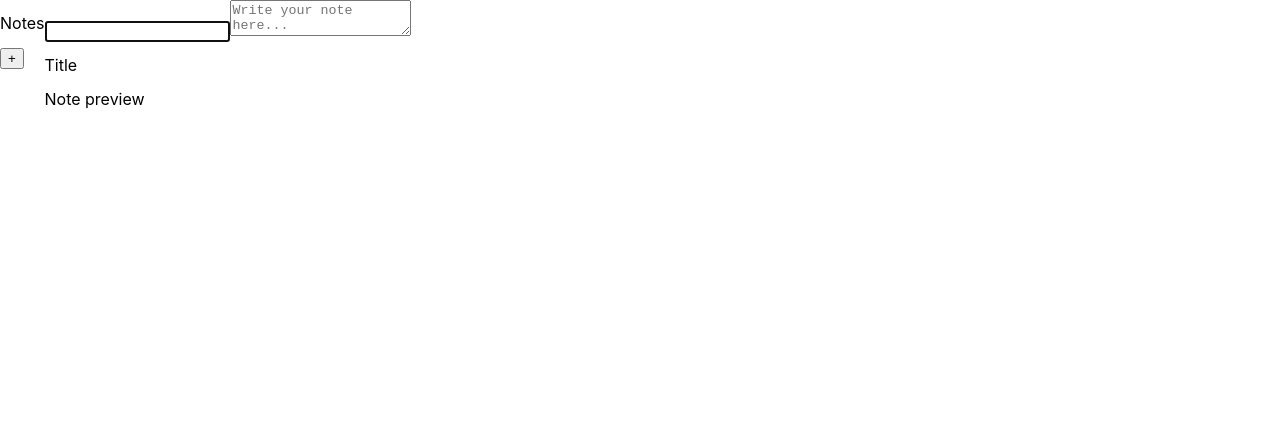
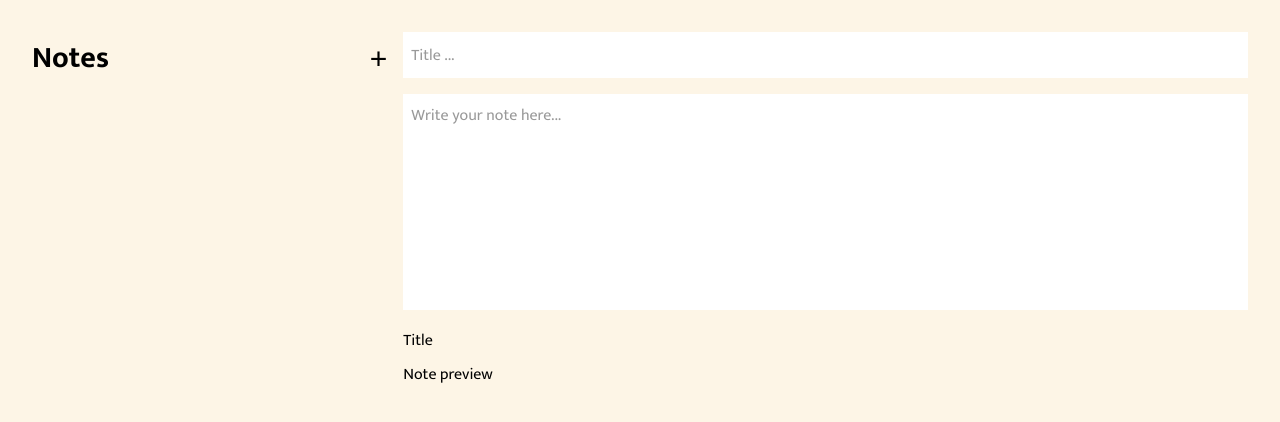
Before and after one commit to onikaChorba/noteMacIOS, a React (Create React App) app: page / in a window 1280 px wide. Shown: the top 422 px of the page. Built offline with nearby package versions, Linux system fonts and the light colour scheme.

Commit message:
style: add style section sidebar and workspace

```diff
--- a/package.json
+++ b/package.json
@@ -11,6 +11,7 @@
     "context": "^3.0.7",
     "react": "^18.2.0",
     "react-dom": "^18.2.0",
+    "react-native": "^0.71.8",
     "react-scripts": "5.0.1",
     "react-uuid": "^2.0.0",
     "sass": "^1.62.1",
--- a/src/App.js
+++ b/src/App.js
@@ -1,11 +1,11 @@
 import { useState } from "react";
 import uuid from "react-uuid";
-import Sidebar from "./components/Sidebar";
-import Workspace from "./components/Workspace";
+import Sidebar from "./components/Sidebar/Sidebar";
+import Workspace from "./components/Workspace/Workspace";
 
 function App() {
   const [notes, setNotes] = useState([]);
-
+  const [activeNote, setActiveNote] = useState(false);
   const onAddNote = () => {
     console.log("Add Note");
     const newNote = {
@@ -19,7 +19,7 @@ function App() {
     setNotes(notes.filter((note) => note.id !== idToDelete));
   };
   return (
-    <div className="App" style={{ display: "flex" }}>
+    <div className="app mainContainer">
       <Sidebar
         notes={notes}
         onAddNote={onAddNote}
--- a/src/components/Sidebar.jsx
+++ b/src/components/Sidebar/Sidebar.jsx
@@ -1,23 +1,31 @@
 import React from "react";
-
+import "./Sidebar.scss";
 export default function Sidebar({ notes, onAddNote, onDeleteNote }) {
   return (
-    <div>
+    <div className="sidebar">
       <div className="sidebarHeader">
-        <h1>Notes</h1>
-        <button onClick={onAddNote}>+</button>
+        <h1 className="sidebarHeader__title">Notes</h1>
+        <button onClick={onAddNote} className="sidebarHeader__button">
+          <p>+</p>
+        </button>
       </div>
       <div className="sidebarNotes">
         {notes.map((note, index) => (
           <div className="sidebarNote" key={index}>
             <div className="sidebarNote__title">
-              <strong>{note.title}</strong>
-              <button onClick={() => onDeleteNote(note.id)}>X</button>
+              <div>
+                <strong className="noteTitle">{note.title}</strong>
+              </div>
+              <button
+                onClick={() => onDeleteNote(note.id)}
+                className="sidebarHeader__button noteDelete"
+              >
+                +
+              </button>
             </div>
 
             <p>{note.body && note.body.substr(0, 100) + "..."}</p>
-            <small className="note__meta">
-              Last modified{" "}
+            <small className="noteMeta">
               {new Date(note.lastModified).toLocaleDateString("en-GB", {
                 hour: "2-digit",
                 minute: "2-digit",
--- /dev/null
+++ b/src/components/Sidebar/Sidebar.scss
@@ -0,0 +1,40 @@
+.sidebar {
+  width: 30%;
+}
+.sidebarHeader {
+  display: flex;
+  justify-content: space-between;
+  align-items: center;
+  &__title {
+    font-size: 30px;
+    font-weight: 700;
+  }
+  &__button {
+    background-color: transparent;
+    color: #000;
+    border: none;
+    padding: 0;
+    cursor: pointer;
+    font-size: 30px;
+    transition-duration: 1s;
+    &:hover {
+      color: orange;
+    }
+  }
+}
+.sidebarNote {
+  border-bottom: 2px solid white;
+  margin-bottom: 1rem;
+  padding-bottom: 0.5rem;
+  &__title {
+    display: flex;
+    justify-content: space-between;
+    align-items: center;
+  }
+}
+.noteDelete {
+  transform: rotate(45deg);
+}
+.noteMeta {
+  font-size: 10px;
+}
--- a/src/components/Workspace.jsx
+++ /dev/null
@@ -1,16 +0,0 @@
-import React from "react";
-
-export default function Workspace() {
-  return (
-    <div className="worcspace">
-      <div className="worcspaceEdit">
-        <input type="text" id="title" autoFocus />
-        <textarea id="body" placeholder="Write your note here..." />
-      </div>
-      <div className="worcspacePreview">
-        <h1>Title</h1>
-        <div> Note preview</div>
-      </div>
-    </div>
-  );
-}
--- /dev/null
+++ b/src/components/Workspace/Workspace.jsx
@@ -0,0 +1,26 @@
+import React from "react";
+import "./Workspace.scss";
+export default function Workspace() {
+  return (
+    <div className="worcspace">
+      <div className="worcspaceEdit">
+        <input
+          type="text"
+          id="title"
+          autoFocus
+          className="worcspaceEdit__title"
+          placeholder="Title ..."
+        />
+        <textarea
+          id="body"
+          placeholder="Write your note here..."
+          className="worcspaceEdit__body"
+        />
+      </div>
+      <div className="worcspacePreview">
+        <h1>Title</h1>
+        <div> Note preview</div>
+      </div>
+    </div>
+  );
+}
--- /dev/null
+++ b/src/components/Workspace/Workspace.scss
@@ -0,0 +1,37 @@
+.worcspace {
+  width: 70%;
+  margin: 1rem;
+}
+.worcspaceEdit {
+  &__title {
+    width: 100%;
+    min-height: 30px;
+    margin-bottom: 1rem;
+    border: none;
+    padding: 8px;
+    font-size: 16px;
+    &:focus {
+      outline: none;
+    }
+    &::placeholder {
+      color: #999;
+      font-family: "Mukta", sans-serif;
+    }
+  }
+  &__body {
+    width: 100%;
+    min-height: 200px;
+    border: none;
+    padding: 8px;
+    font-size: 16px;
+    resize: none;
+
+    &::placeholder {
+      color: #999;
+      font-family: "Mukta", sans-serif;
+    }
+    &:focus {
+      outline: none;
+    }
+  }
+}
--- a/src/index.js
+++ b/src/index.js
@@ -1,7 +1,7 @@
 import React from "react";
 import ReactDOM from "react-dom/client";
 import "./index.scss";
-import App from "./App";
+import App from "./App.js";
 import reportWebVitals from "./reportWebVitals";
 
 const root = ReactDOM.createRoot(document.getElementById("root"));
--- a/src/index.scss
+++ b/src/index.scss
@@ -1,8 +1,13 @@
+@import url("https://fonts.googleapis.com/css2?family=Lato:wght@300;400;700;900&family=Mukta:wght@400;500;600;700&display=swap");
 body {
   margin: 0;
   padding: 0;
   box-sizing: border-box;
-  font-family: "Roboto";
+  font-family: "Mukta", sans-serif;
+  font-size: 16px;
+  font-weight: 400;
+  line-height: 1.5;
+  background: oldlace;
 }
 
 ul,
@@ -15,15 +20,6 @@ a {
   color: inherit;
 }
 
-body {
-  color: inherit;
-  font-family: -apple-system, BlinkMacSystemFont, Segoe UI, Roboto, Helvetica,
-    Arial, sans-serif;
-  font-size: 16px;
-  font-weight: 400;
-  line-height: 1.5;
-}
-
 h1,
 h2,
 h3,
@@ -33,3 +29,15 @@ h6 {
   font-size: inherit;
   font-weight: inherit;
 }
+.app {
+  display: flex;
+  justify-content: space-between;
+}
+.mainContainer {
+  padding: 1rem 2rem;
+}
+p,
+small {
+  padding: 0;
+  margin: 0;
+}
```
Also changed, not shown: 1 other file (tests, documents, lock files or other folders).
